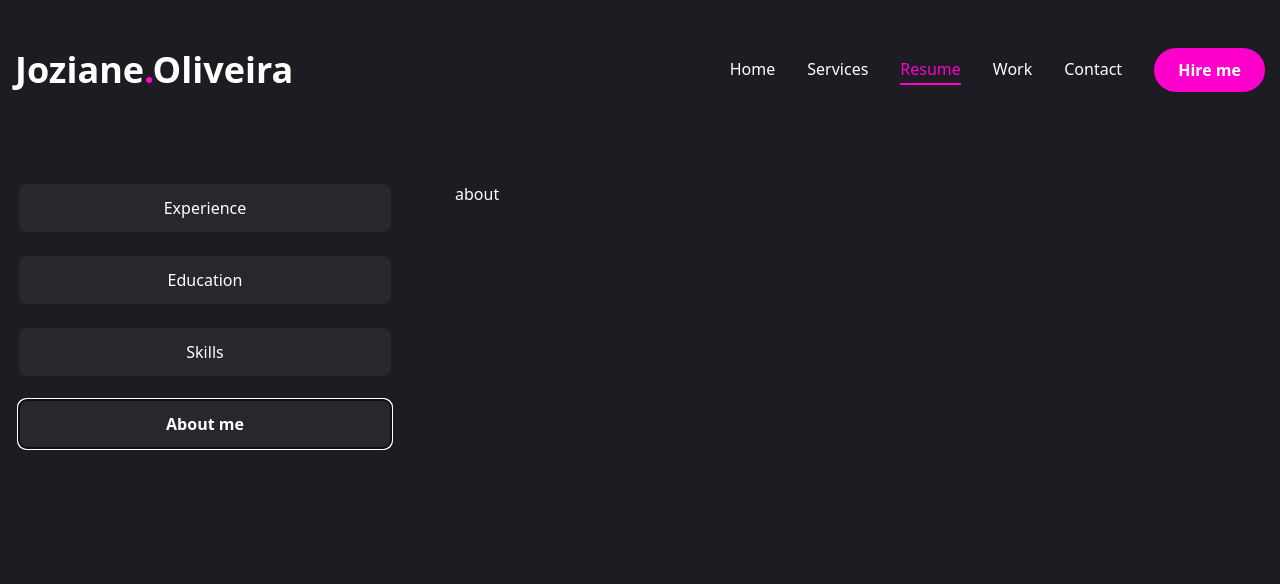
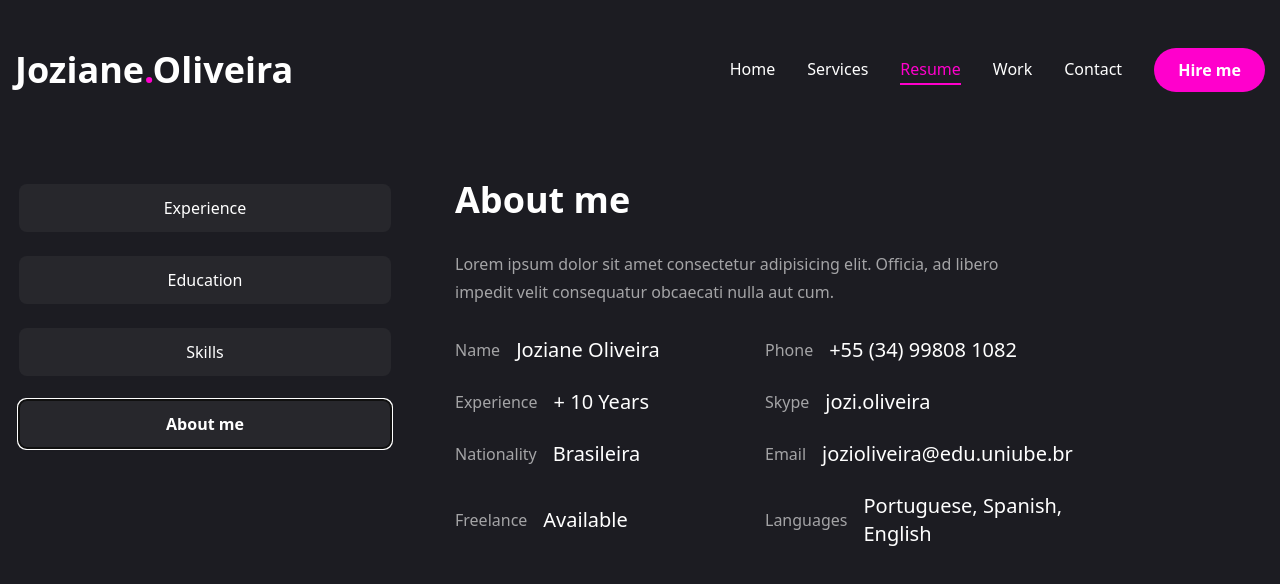
Before and after one commit to JozianeOliveira/portfolio_joziane, a Next.js app: page /resume in a window 1280 px wide. Both pictures are taken after a click on the tab "About me". Shown: the top 584 px of the page. Built offline with nearby package versions, Linux system fonts and the light colour scheme.

Commit message:
feat(resume): adicionar seção About me com informações pessoais

```diff
--- a/app/resume/page.jsx
+++ b/app/resume/page.jsx
@@ -264,8 +264,19 @@
                         </TabsContent>
 
                         {/* about */}
-                        <TabsContent value="about" className="w-full">
-                            about
+                        <TabsContent value="about" className="w-full text-center xl:text-left">
+                            <div className="flex flex-col gap-[30px]">
+                                <h3 className="text-4xl font-bold">{about.title}</h3>
+                                <p className="max-w-[600px] text-white/60 mx-auto xl:mx-0">{about.description}</p>
+                                <ul className="grid grid-cols-1 xl:grid-cols-2 gap-y-6 max-w-[620px] mx-auto xl:mx-0">
+                                    {about.info.map ((item, index)=> {
+                                        return <li key={index} className="flex items-center justify-center xl:justify-start gap-4">
+                                            <span className="text-white/60">{item.fieldName}</span>
+                                            <span className="text-xl">{item.fieldValue}</span>
+                                        </li>
+                                    })}
+                                </ul>
+                            </div>
                         </TabsContent>
                     </div>
                 </Tabs>
```
